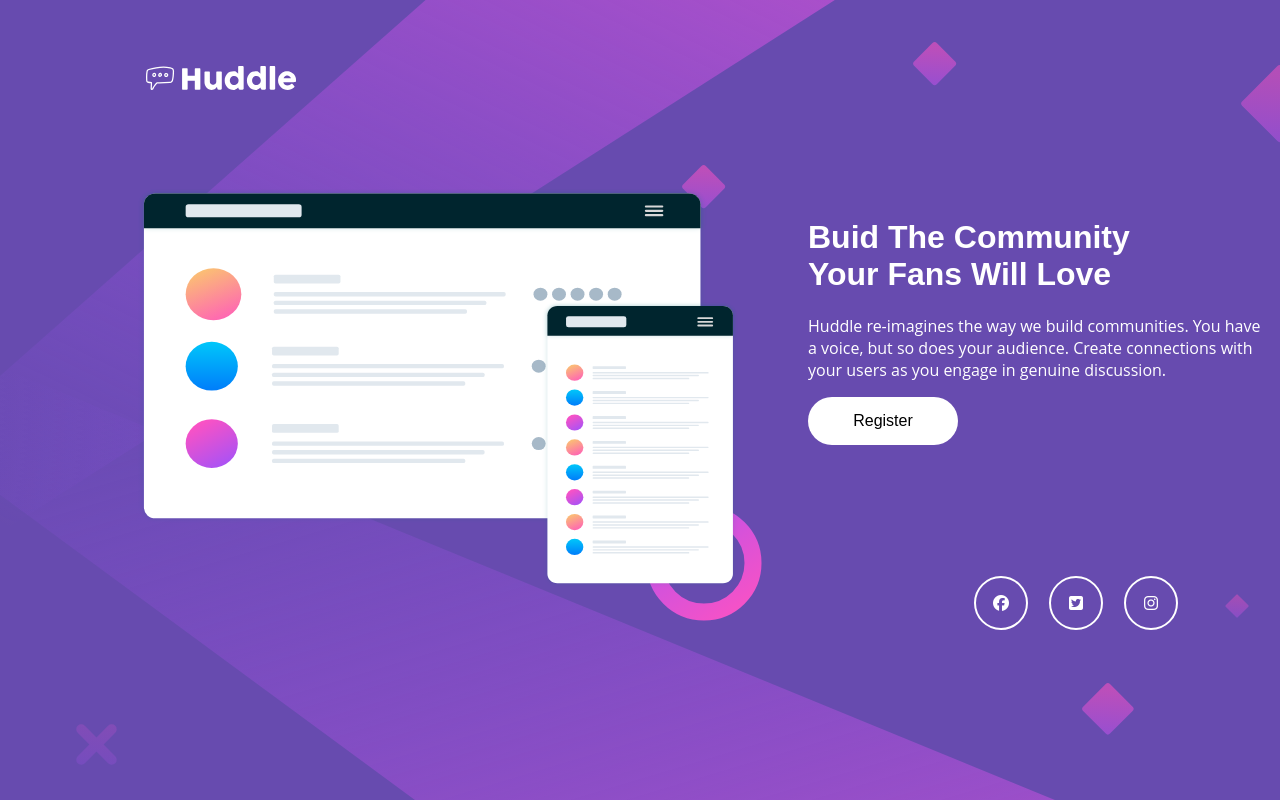
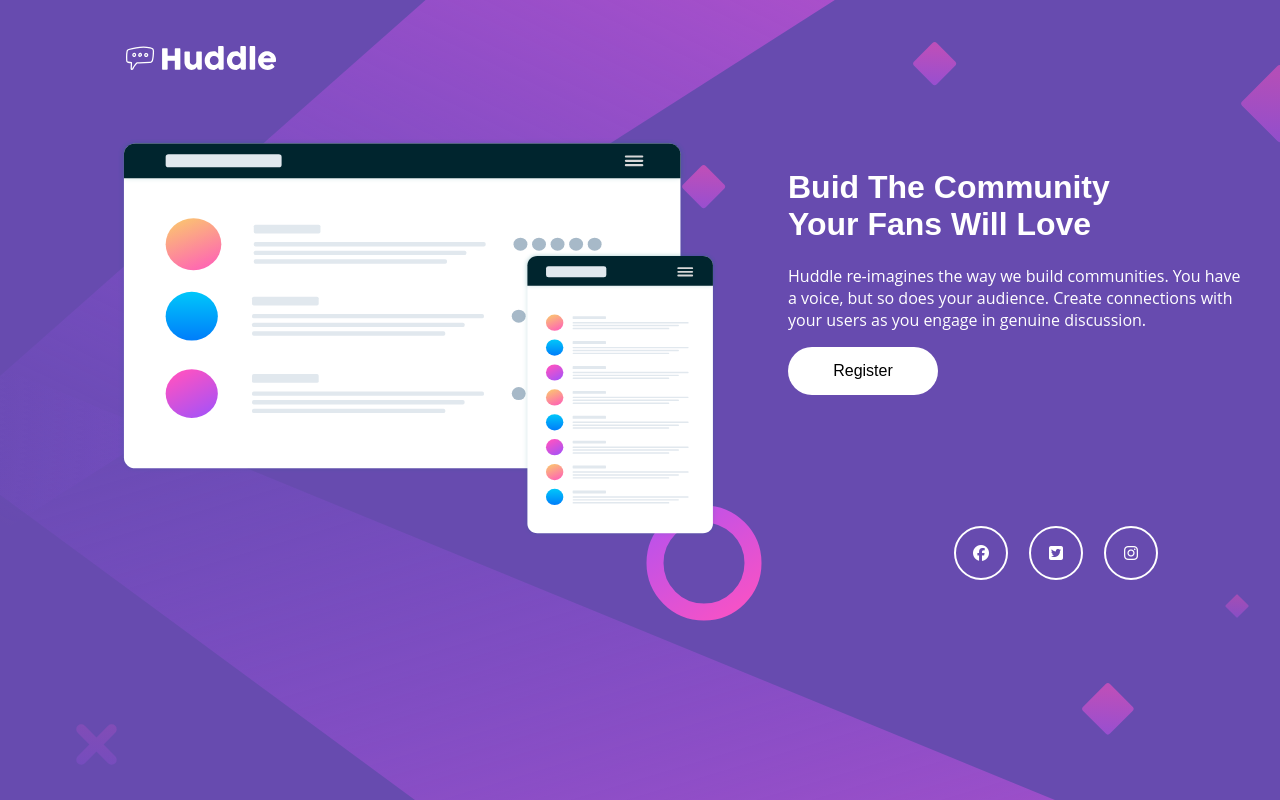
Before and after one commit to jpbiz/Huddle-Landing-Page-Clone, a plain HTML site: page index.html in a window 1280 px wide. Shown: the top 800 px of the page. Drawn offline with Linux system fonts and the light colour scheme.

Commit message:
page adjustment

```diff
--- a/index.css
+++ b/index.css
@@ -1,7 +1,7 @@
 body {
     background-image: url("bg-desktop.svg");
     background-color: hsl(257, 40%, 49%);
-    padding: 50px 50px 35px 80px;
+    padding: 30px 50px 35px 60px;
 }
 
 .container {
@@ -9,7 +9,7 @@ body {
     width: 1440px;
     color: white;
     grid-template-columns: [col-start] 1fr [col-2] 1fr [col-end];
-    grid-template-rows: 90px 1fr 1fr;
+    grid-template-rows: 60px 1fr 1fr;
     grid-template-areas:
     "logo logo"
     "illustration content"
```
